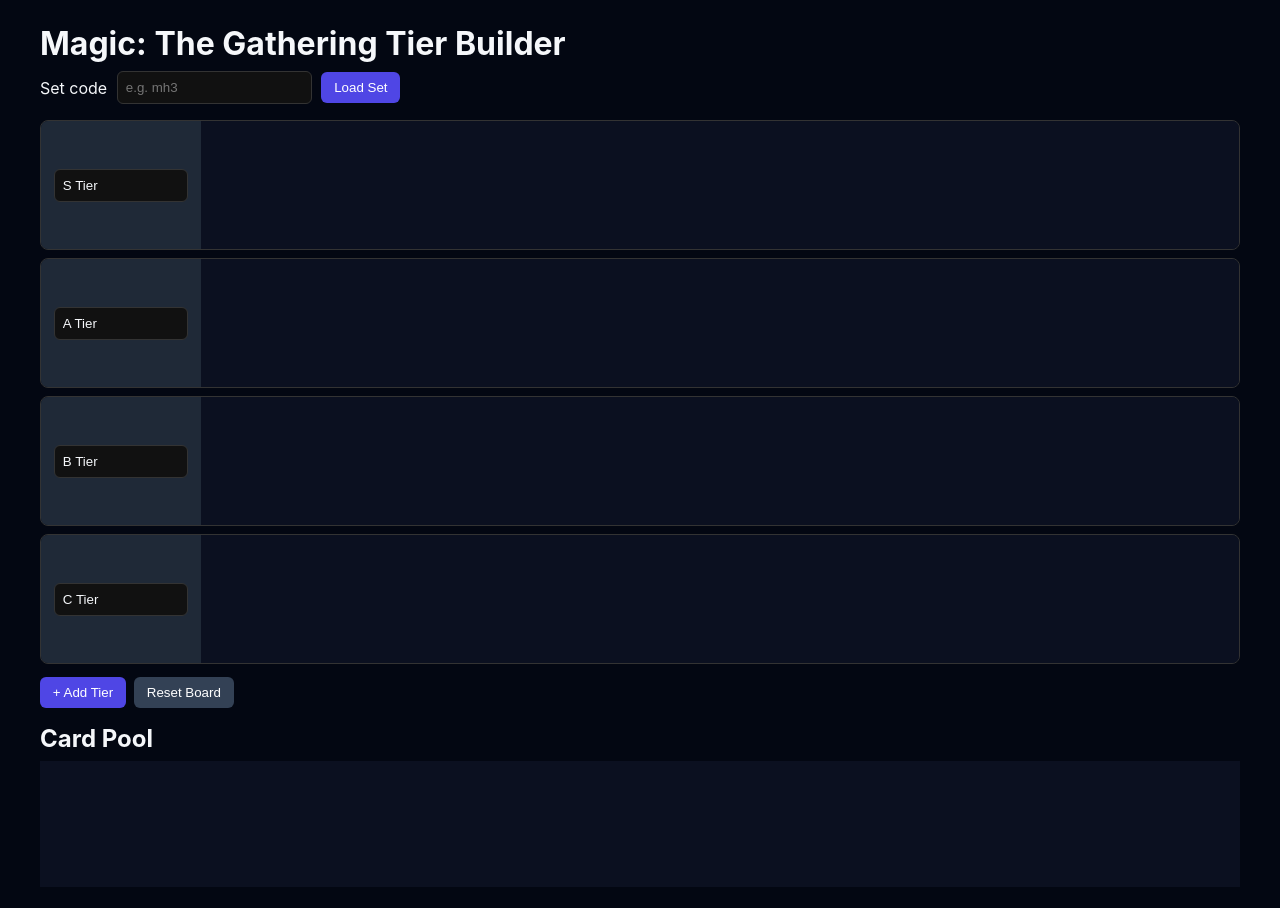
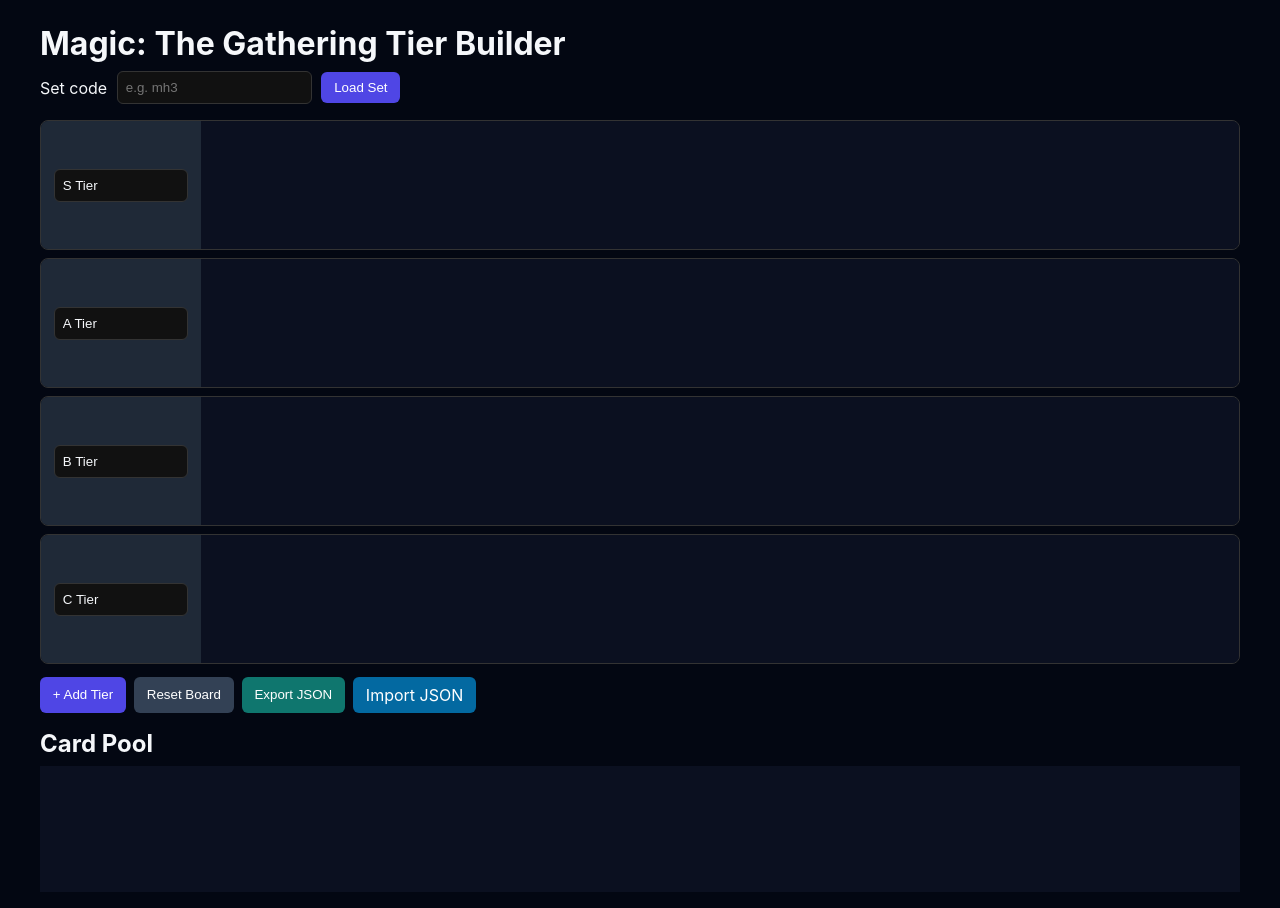
Before and after one commit to Clutchison/mtg-tier, an Angular app: page / in a window 1280 px wide. Built offline with nearby package versions, Linux system fonts and the light colour scheme.

Commit message:
Add tooltip edge positioning and board JSON import/export

```diff
--- a/src/app/app.component.css
+++ b/src/app/app.component.css
@@ -174,3 +174,22 @@
 .reset-board {
   background: #334155;
 }
+
+.export-board {
+  background: #0f766e;
+}
+
+.import-board {
+  display: inline-flex;
+  align-items: center;
+  justify-content: center;
+  border-radius: 6px;
+  padding: 0.5rem 0.8rem;
+  background: #0369a1;
+  color: #fff;
+  cursor: pointer;
+}
+
+.import-board input {
+  display: none;
+}
--- a/src/app/app.component.html
+++ b/src/app/app.component.html
@@ -68,6 +68,11 @@
   <div class="board-actions">
     <button class="add-tier" type="button" (click)="addTier()">+ Add Tier</button>
     <button type="button" class="reset-board" (click)="resetBoard()">Reset Board</button>
+    <button type="button" class="export-board" (click)="exportBoard()">Export JSON</button>
+    <label class="import-board">
+      Import JSON
+      <input type="file" accept="application/json" (change)="importBoard($event)" />
+    </label>
   </div>
 
   <h2>Card Pool</h2>
--- a/src/app/app.component.ts
+++ b/src/app/app.component.ts
@@ -27,6 +27,12 @@
   cards: TierCard[];
 }
 
+interface BoardSnapshot {
+  setCode: string;
+  tiers: Tier[];
+  poolCards: TierCard[];
+}
+
 interface DragPayload {
   source: 'pool' | 'tier';
   sourceTierId?: string;
@@ -51,6 +57,11 @@
   selectedRarities: string[] = [];
   tooltipCard: TierCard | null = null;
   tooltipPosition = { x: 0, y: 0 };
+
+  private readonly tooltipOffset = 16;
+  private readonly tooltipPadding = 12;
+  private readonly tooltipMaxWidth = 475;
+  private readonly tooltipAspectRatio = 1.4;
 
   poolCards: TierCard[] = [];
   tiers: Tier[] = [
@@ -149,6 +160,58 @@
       this.poolCards.push(...tier.cards);
       tier.cards = [];
     });
+  }
+
+  exportBoard(): void {
+    const snapshot: BoardSnapshot = {
+      setCode: this.setCode.trim().toLowerCase(),
+      tiers: this.tiers.map((tier) => ({
+        id: tier.id,
+        name: tier.name,
+        cards: [...tier.cards]
+      })),
+      poolCards: [...this.poolCards]
+    };
+
+    const blob = new Blob([JSON.stringify(snapshot, null, 2)], { type: 'application/json' });
+    const url = URL.createObjectURL(blob);
+    const link = document.createElement('a');
+    const fileName = snapshot.setCode ? `mtg-tier-${snapshot.setCode}.json` : 'mtg-tier-board.json';
+    link.href = url;
+    link.download = fileName;
+    link.click();
+    URL.revokeObjectURL(url);
+  }
+
+  async importBoard(event: Event): Promise<void> {
+    const input = event.target as HTMLInputElement;
+    const file = input.files?.[0];
+    if (!file) return;
+
+    this.error = '';
+
+    try {
+      const raw = await file.text();
+      const parsed = JSON.parse(raw) as Partial<BoardSnapshot>;
+
+      if (!Array.isArray(parsed.tiers) || !Array.isArray(parsed.poolCards)) {
+        throw new Error('Invalid board file');
+      }
+
+      this.setCode = typeof parsed.setCode === 'string' ? parsed.setCode : '';
+      this.tiers = parsed.tiers.map((tier, index) => ({
+        id: typeof tier?.id === 'string' && tier.id ? tier.id : crypto.randomUUID(),
+        name: typeof tier?.name === 'string' && tier.name ? tier.name : `Tier ${index + 1}`,
+        cards: Array.isArray(tier?.cards) ? this.normalizeCards(tier.cards) : []
+      }));
+      this.poolCards = this.normalizeCards(parsed.poolCards);
+      this.selectedColors = [];
+      this.selectedRarities = [];
+    } catch {
+      this.error = 'Could not import board JSON. Make sure the file is valid.';
+    } finally {
+      input.value = '';
+    }
   }
 
   onCardDragStart(event: DragEvent, source: 'pool' | 'tier', cardId: string, sourceTierId?: string): void {
@@ -281,8 +344,43 @@
     return card.image_uris?.[size] ?? card.card_faces?.[0]?.image_uris?.[size] ?? '';
   }
 
+  private normalizeCards(cards: Partial<TierCard>[]): TierCard[] {
+    return cards
+      .filter((card): card is Partial<TierCard> & { id: string; name: string } =>
+        typeof card?.id === 'string' && typeof card?.name === 'string'
+      )
+      .map((card) => ({
+        id: card.id,
+        name: card.name,
+        imageUrl: typeof card.imageUrl === 'string' ? card.imageUrl : '',
+        previewImageUrl: typeof card.previewImageUrl === 'string' ? card.previewImageUrl : '',
+        colors: Array.isArray(card.colors) ? card.colors.filter((color): color is string => typeof color === 'string') : [],
+        rarity: typeof card.rarity === 'string' ? card.rarity : 'common'
+      }));
+  }
+
   private updateTooltipPosition(event: MouseEvent): void {
-    this.tooltipPosition = { x: event.clientX + 16, y: event.clientY + 16 };
+    const tooltipWidth = Math.min(this.tooltipMaxWidth, window.innerWidth - this.tooltipPadding * 2);
+    const tooltipHeight = tooltipWidth * this.tooltipAspectRatio;
+
+    let x = event.clientX + this.tooltipOffset;
+    let y = event.clientY + this.tooltipOffset;
+
+    if (x + tooltipWidth + this.tooltipPadding > window.innerWidth) {
+      x = event.clientX - tooltipWidth - this.tooltipOffset;
+    }
+
+    if (y + tooltipHeight + this.tooltipPadding > window.innerHeight) {
+      y = event.clientY - tooltipHeight - this.tooltipOffset;
+    }
+
+    const maxX = window.innerWidth - tooltipWidth - this.tooltipPadding;
+    const maxY = window.innerHeight - tooltipHeight - this.tooltipPadding;
+
+    this.tooltipPosition = {
+      x: Math.max(this.tooltipPadding, Math.min(x, maxX)),
+      y: Math.max(this.tooltipPadding, Math.min(y, maxY))
+    };
   }
 
   private clearHoverTimer(): void {
```
